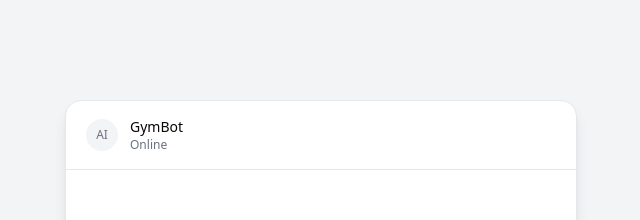
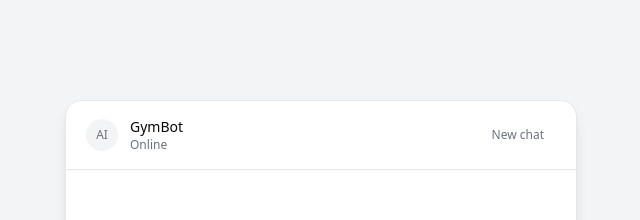
Before and after one commit to olidoes/ai-gym-chatbot, a Next.js app: page / in a window 1280 px wide. Shown: the top 220 px of the page, without its empty margins (319-959 px from the left). Built offline with nearby package versions, Linux system fonts and the light colour scheme.

Commit message:
Added new chat button

```diff
--- a/src/components/Chatbot.tsx
+++ b/src/components/Chatbot.tsx
@@ -46,7 +46,7 @@ export function ChatCard() {
   return (
     <div className="flex h-[600px] w-full max-w-lg flex-col overflow-hidden rounded-2xl border border-card-border bg-card shadow-lg">
       {/* Header */}
-      <div className="flex items-center border-b border-card-border px-5 py-4">
+      <div className="flex items-center justify-between border-b border-card-border px-5 py-4">
         <div className="flex items-center gap-3">
           <div className="flex h-8 w-8 items-center justify-center rounded-full bg-muted">
             <span className="text-xs font-medium text-muted-foreground">
@@ -58,6 +58,12 @@ export function ChatCard() {
             <p className="text-xs text-muted-foreground">Online</p>
           </div>
         </div>
+        <button
+          onClick={() => setMessages([])}
+          className="cursor-pointer rounded-lg px-3 py-1.5 text-xs font-medium text-muted-foreground transition-colors hover:bg-muted hover:text-card-foreground"
+        >
+          New chat
+        </button>
       </div>
 
       {/* Messages */}
```
